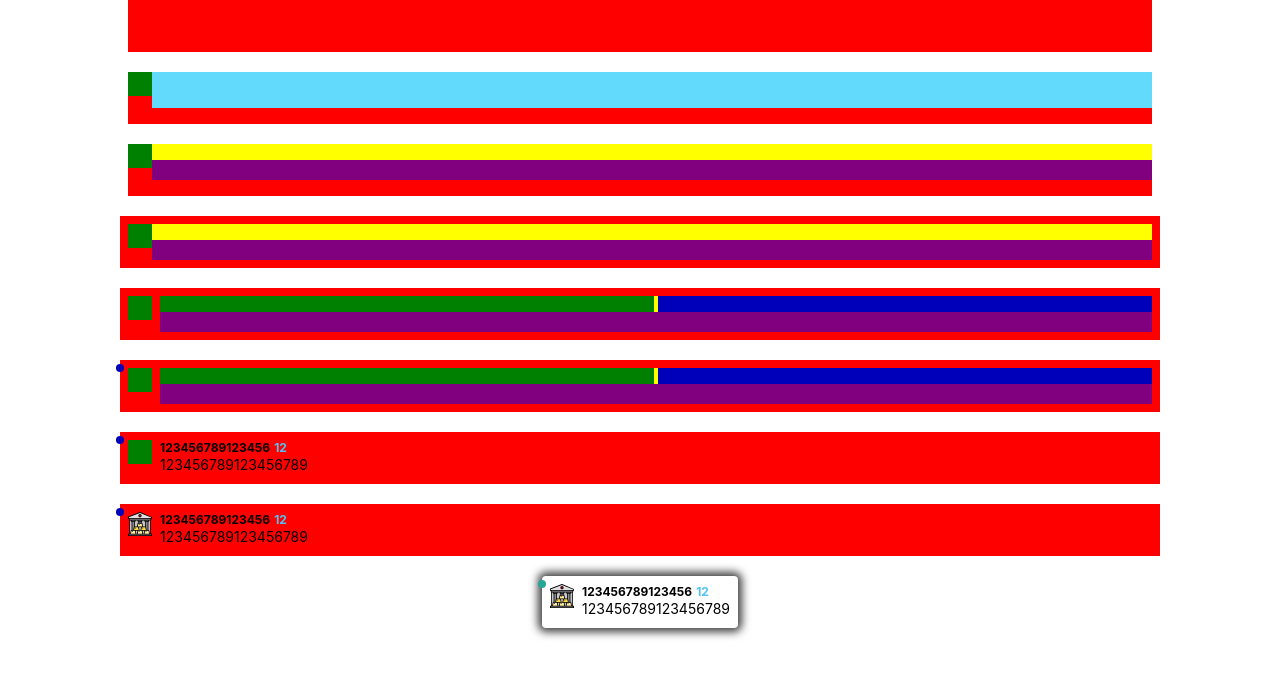
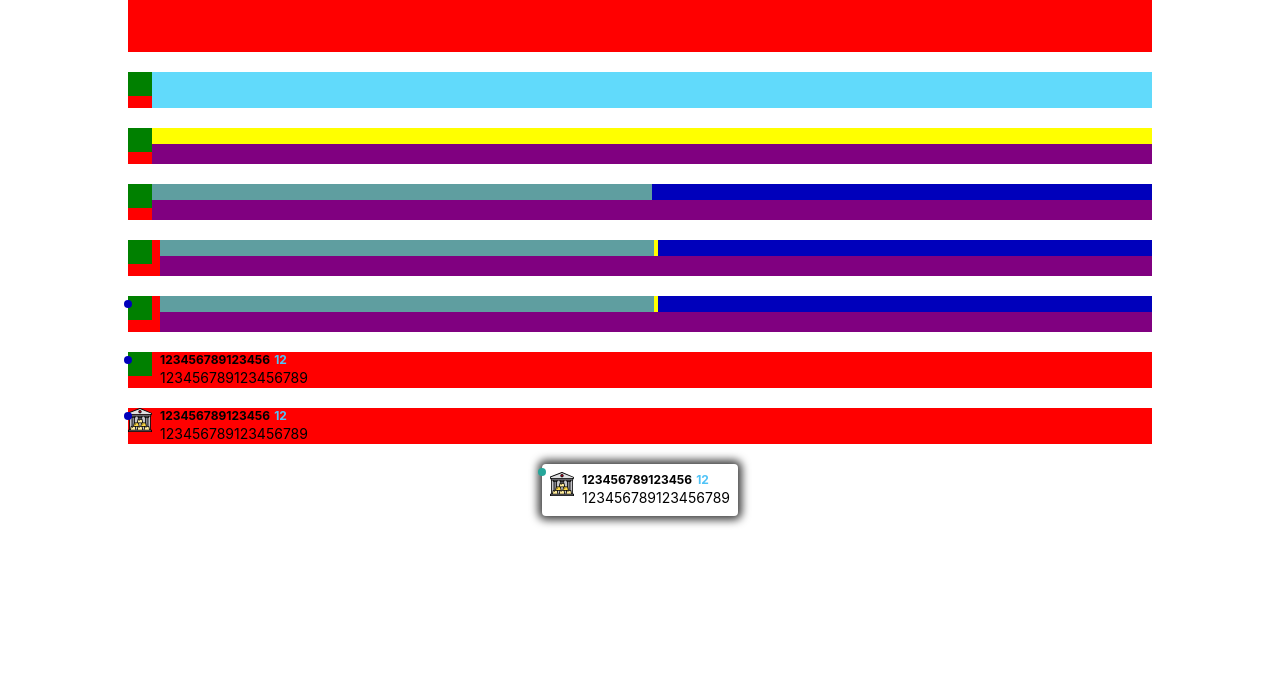
Before and after one commit to dimitrisafendras/how-to-ui-from-designs, a React (Create React App) app: page / in a window 1280 px wide. Shown: the top 676 px of the page. Built offline with nearby package versions, Linux system fonts and the light colour scheme.

Commit message:
refactor

```diff
--- a/src/components/card/Card.css
+++ b/src/components/card/Card.css
@@ -6,15 +6,14 @@
     --teal: #26A69A;
     --fullwidth: 100%;
     --h4Size: 14px;
-    --h4Height: 16px;
+    --h4Height: 20px;
     --h5Size: 12px;
-    --h5Height: 14px;
+    --h5Height: 16px;
     --shadow: 0px 0px 9px 4px rgba(0,0,0,0.75);
     --roundCorners: 4px;
 }
 
 .Card1 {
-    height: 100%;
     min-height: 52px;
     width: 100%;
     margin-bottom: 20px;
@@ -22,8 +21,6 @@
 }
 /*///////////////////////////////////////////////*/
 .Card2 {
-    height: 100%;
-    min-height: 52px;
     width: 100%;
     margin-bottom: 20px;
     background-color: red;
@@ -41,14 +38,11 @@
 
 .TextContainer2 {
     background-color: #61dafb;
-    height: 100%;
     min-height: 36px;
     width: 100%;
 }
 /*///////////////////////////////////////////////*/
 .Card3 {
-    height: 100%;
-    min-height: 52px;
     width: 100%;
     margin-bottom: 20px;
     background-color: red;
@@ -65,32 +59,26 @@
 }
 
 .TextContainer3 {
-    height: 100%;
+    background-color: #61dafb;
     width: 100%;
 }
 
 .Text3 {
     background-color: yellow;
-    height: 100%;
     min-height: 16px;
     width: 100%;
 }
 
 .Amount3 {
     background-color: purple;
-    height: 100%;
     min-height: 20px;
     width: 100%;
 }
 /*///////////////////////////////////////////////*/
 .Card4 {
-    height: 100%;
-    min-height: 36px;
     width: 100%;
-    padding: 8px;
     margin-bottom: 20px;
     background-color: red;
-
     display: flex;
 }
 
@@ -103,29 +91,35 @@
 }
 
 .TextContainer4 {
-    height: 100%;
     width: 100%;
 }
 
-.Text4 {
+.InnerTextContainer4 {
     background-color: yellow;
-    height: 100%;
+    width: 100%;
+    display: flex;
+}
+
+.InnerText4 {
+    width: 100%;
     min-height: 16px;
+    background-color: cadetblue;
+}
+
+.InnerNumber4 {
     width: 100%;
+    min-height: 16px;
+    background-color: #0000bb;
 }
 
 .Amount4 {
     background-color: purple;
-    height: 100%;
     min-height: 20px;
     width: 100%;
 }
 /*///////////////////////////////////////////////*/
 .Card5 {
-    height: 100%;
-    min-height: 36px;
     width: 100%;
-    padding: 8px;
     margin-bottom: 20px;
     background-color: red;
 
@@ -143,14 +137,12 @@
 }
 
 .TextContainer5 {
-    height: 100%;
     width: 100%;
 }
 
 .InnerTextContainer5 {
     background-color: yellow;
     width: 100%;
-
     display: flex;
 }
 
@@ -158,35 +150,26 @@
     width: 100%;
     min-height: 16px;
     margin-right: 4px;
-
-    background-color: green;
+    background-color: cadetblue;
 }
 
 .InnerNumber5 {
     width: 100%;
-    height: 100%;
     min-height: 16px;
-
     background-color: #0000bb;
 }
 
 .Amount5 {
     background-color: purple;
-    height: 100%;
     min-height: 20px;
     width: 100%;
 }
 /*///////////////////////////////////////////////*/
 .Card6 {
-    height: 100%;
-    min-height: 36px;
     width: 100%;
-    padding: 8px;
     margin-bottom: 20px;
     background-color: red;
-
     position: relative;
-
     display: flex;
 }
 
@@ -195,13 +178,10 @@
     max-width: 8px;
     min-height: 8px;
     max-height: 8px;
-
     position: absolute;
     top:4px;
     left: -4px;
-
     border-radius: 50%;
-
     background-color: #0000bb;
 }
 
@@ -211,19 +191,16 @@
     min-width: 24px;
     max-width: 24px;
     margin-right: 8px;
-
     background-color: green;
 }
 
 .TextContainer6 {
-    height: 100%;
     width: 100%;
 }
 
 .InnerTextContainer6 {
     background-color: yellow;
     width: 100%;
-
     display: flex;
 }
 
@@ -231,35 +208,26 @@
     width: 100%;
     min-height: 16px;
     margin-right: 4px;
-
-    background-color: green;
+    background-color: cadetblue;
 }
 
 .InnerNumber6 {
     width: 100%;
-    height: 100%;
     min-height: 16px;
-
     background-color: #0000bb;
 }
 
 .Amount6 {
     background-color: purple;
-    height: 100%;
     min-height: 20px;
     width: 100%;
 }
 /*///////////////////////////////////////////////*/
 .Card7 {
-    height: 100%;
-    min-height: 36px;
     width: 100%;
-    padding: 8px;
     margin-bottom: 20px;
     background-color: red;
-
     position: relative;
-
     display: flex;
 }
 
@@ -268,13 +236,10 @@
     max-width: 8px;
     min-height: 8px;
     max-height: 8px;
-
     position: absolute;
     top:4px;
     left: -4px;
-
     border-radius: 50%;
-
     background-color: #0000bb;
 }
 
@@ -284,7 +249,6 @@
     min-width: 24px;
     max-width: 24px;
     margin-right: 8px;
-
     background-color: green;
 }
 
@@ -296,36 +260,31 @@
 }
 
 .InnerText7 {
-    min-height: 16px;
     margin-right: 4px;
     font-size: var(--h5Size);
+    line-height: var(--h5Height);
     color: var(--black);
     font-weight: bold;
 }
 
 .InnerNumber7 {
-    min-height: 16px;
     font-size: var(--h5Size);
+    line-height: var(--h5Height);
     color: var(--lessLightBlue);
     font-weight: bold;
 }
 
 .Amount7 {
-    min-height: 20px;
     font-size: var(--h4Size);
+    line-height: var(--h4Height);
     color: var(--black);
 }
 /*///////////////////////////////////////////////*/
 .Card8 {
-    height: 100%;
-    min-height: 36px;
     width: 100%;
-    padding: 8px;
     margin-bottom: 20px;
     background-color: red;
-
     position: relative;
-
     display: flex;
 }
 
@@ -334,13 +293,10 @@
     max-width: 8px;
     min-height: 8px;
     max-height: 8px;
-
     position: absolute;
     top:4px;
     left: -4px;
-
     border-radius: 50%;
-
     background-color: #0000bb;
 }
 
@@ -360,23 +316,23 @@
 }
 
 .InnerText8 {
-    min-height: 16px;
     margin-right: 4px;
     font-size: var(--h5Size);
+    line-height: var(--h5Height);
     color: var(--black);
     font-weight: bold;
 }
 
 .InnerNumber8 {
-    min-height: 16px;
     font-size: var(--h5Size);
+    line-height: var(--h5Height);
     color: var(--lessLightBlue);
     font-weight: bold;
 }
 
 .Amount8 {
-    min-height: 20px;
     font-size: var(--h4Size);
+    line-height: var(--h4Height);
     color: var(--black);
 }
 /*///////////////////////////////////////////////*/
@@ -425,9 +381,9 @@
 }
 
 .InnerTextCommon {
-    min-height: 16px;
     margin-right: 4px;
     font-size: var(--h5Size);
+    line-height: var(--h5Height);
     font-weight: bold;
 }
 
@@ -441,8 +397,8 @@
 }
 
 .Amount9 {
-    min-height: 20px;
     font-size: var(--h4Size);
+    line-height: var(--h4Height);
     color: var(--black);
 }
 /*///////////////////////////////////////////////*/
--- a/src/components/card/Card.jsx
+++ b/src/components/card/Card.jsx
@@ -20,7 +20,10 @@ export const Card = () => {
 			<div className='Card4'>
 				<div className='Icon4'/>
 				<div className='TextContainer4'>
-					<div className='Text4'/>
+					<div className='InnerTextContainer4'>
+						<div className='InnerText4'/>
+						<div className='InnerNumber4'/>
+					</div>
 					<div className='Amount4'/>
 				</div>
 			</div>
```
